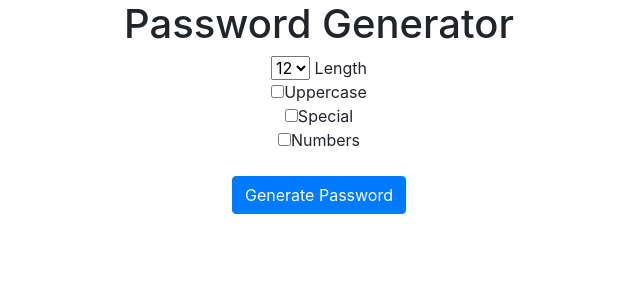
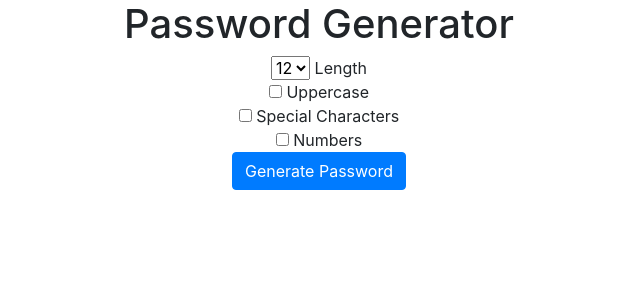
Before and after one commit to Python-ae/django3-password-generator, a Django app: page / in a window 1280 px wide. Shown: the top 300 px of the page, without its empty margins (321-961 px from the left). Run offline with Django 3.2, Linux system fonts and the light colour scheme.

Commit message:
modified home.html styling

```diff
--- a/generator/templates/generator/home.html
+++ b/generator/templates/generator/home.html
@@ -17,13 +17,13 @@
         </select>  Length
         <br>
 
-        <input type="checkbox" name="uppercase">Uppercase
+        <input type="checkbox" name="uppercase"> Uppercase
         <br>
-        <input type="checkbox" name="special"  >Special
+        <input type="checkbox" name="special"  > Special Characters
         <br>
-        <input type="checkbox" name="numbers"  >Numbers
+        <input type="checkbox" name="numbers"  > Numbers
         <br>
-        <br>
+
         <input type="submit" value="Generate Password" class="btn btn-primary">
     </form>
 </div>
```
